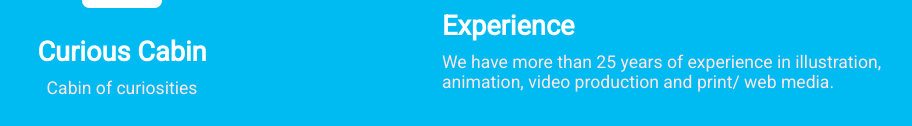
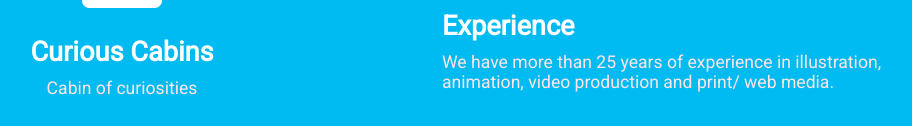
Before and after one commit to curiouscabin/cabins, a plain HTML site: page index.html in a window 1280 px wide. Shown: the part 267-393 px from the top of the page, without its empty margins (198-1110 px from the left). Drawn offline with Linux system fonts and the light colour scheme.

Commit message:
Update index.html

```diff
--- a/index.html
+++ b/index.html
@@ -12,7 +12,7 @@
     <div class="grid-2">
         <div class="section-1">
             <i class="fa fa-camera-retro fa-5x white"></i>
-            <h2>Curious Cabin</h2>
+            <h2>Curious Cabins</h2>
             <p>Cabin of curiosities</p>
 
             <!--
```
